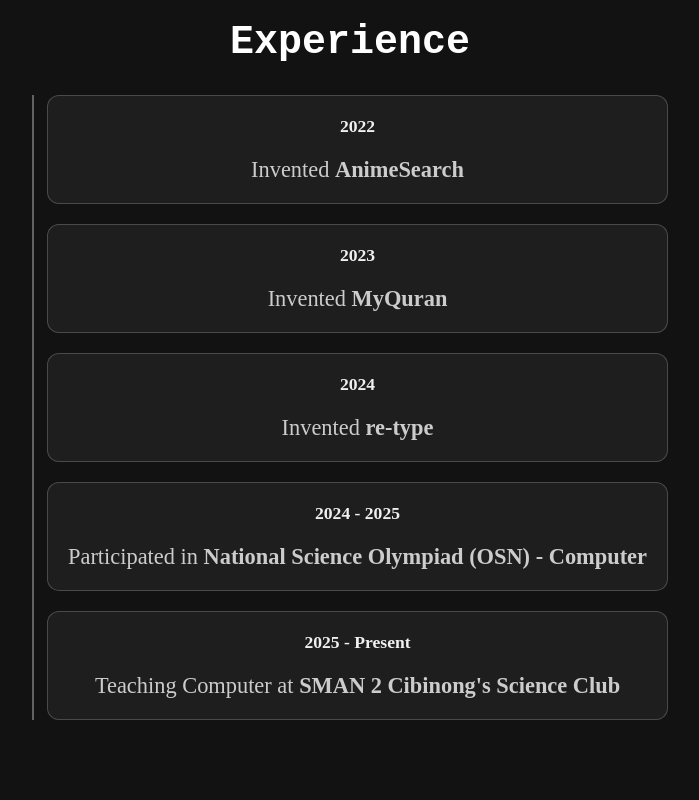
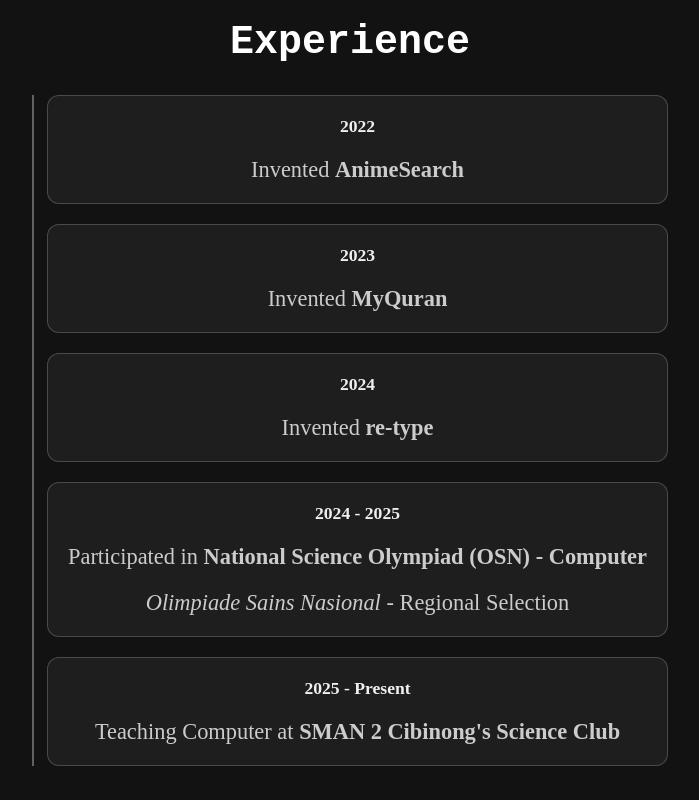
Before and after one commit to LastCleanShirt/LastCleanShirt.github.io, a plain HTML site: page index.html in a window 1280 px wide. Both pictures are taken after a click on the element 647 px from the left and 2996 px from the top of the page. Shown: the part 2460-3260 px from the top of the page, without its empty margins (290-989 px from the left). Drawn offline with Linux system fonts and the light colour scheme; a small style sheet from the web is missing.

Commit message:
added the card text thingy

```diff
--- a/index.html
+++ b/index.html
@@ -75,22 +75,27 @@
             <div class="timeline-item card">
                 <span class="year">2022</span>
                 <p>Invented <strong>AnimeSearch</strong></p>
+                <p class="card-desc">The first web-based application i've ever created as a school project</p>
             </div>
             <div class="timeline-item card">
                 <span class="year">2023</span>
                 <p>Invented <strong>MyQuran</strong></p>
+                <p class="card-desc">The first ever desktop app i've built, again, as a school project</p>
             </div>
             <div class="timeline-item card">
                 <span class="year">2024</span>
                 <p>Invented <strong>re-type</strong></p>
+                <p class="card-desc">A typing test application based on my research about <strong>the average Indonesian's typing speed</strong></p>
             </div>
             <div class="timeline-item card">
                 <span class="year">2024 - 2025</span>
                 <p>Participated in <strong>National Science Olympiad (OSN) - Computer</strong></p>
+                <p class="card-desc"><i>Olimpiade Sains Nasional</i> - Regional Selection</p>
             </div>
             <div class="timeline-item card">
                 <span class="year">2025 - Present</span>
                 <p>Teaching Computer at <strong>SMAN 2 Cibinong's Science Club</strong></p>
+                <p class="card-desc">SMAN 2 Cibinong's Science Club a.k.a SSC (SMAVO Science Club) - Teacher & Computer Div. Coordinator</p>
             </div>
         </div>
     </section>
--- a/index.js
+++ b/index.js
@@ -5,7 +5,7 @@
 
     function typeWriter(){
         if (i<welcometext.length)
-        {
+            {
             document.getElementById("lets-connect").innerHTML += welcometext.charAt(i);
             i++;
             setTimeout(typeWriter, speed);
@@ -13,4 +13,17 @@
     }
 
     typeWriter();
+
+    const tl_cards = document.querySelectorAll(".timeline-item");
+
+    tl_cards.forEach(card => {
+        card.addEventListener("click", function() {
+            // Find the <p> inside this timeline-item
+            const hiddenText = this.querySelector(".card-desc");
+            if (hiddenText) {
+                // Toggle between display: none and block
+                hiddenText.style.display = hiddenText.style.display === "block" ? "none" : "block";
+            }
+        });
+    });
 })
--- a/style.css
+++ b/style.css
@@ -248,7 +248,7 @@
      border-radius: 12px;
      padding: 20px;
      text-align: left;
-     transition: transform 0.3s ease, background 0.3s ease;
+     transition: transform 0.3s ease, background 0.3s ease, height 0.4s ease;
 }
 
 .card:hover {
@@ -281,8 +281,12 @@
      color: #fff;
 }
 
+.card-desc {
+    display: none;
+}
+
 /* =======================
-    11. Responsive Tweaks
+    Responsive Tweaks
     ======================= */
 @media (max-width: 640px) {
      .experience h1 {
```
